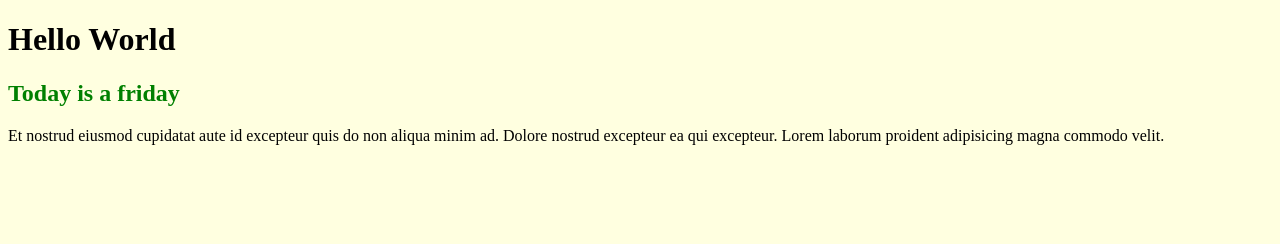
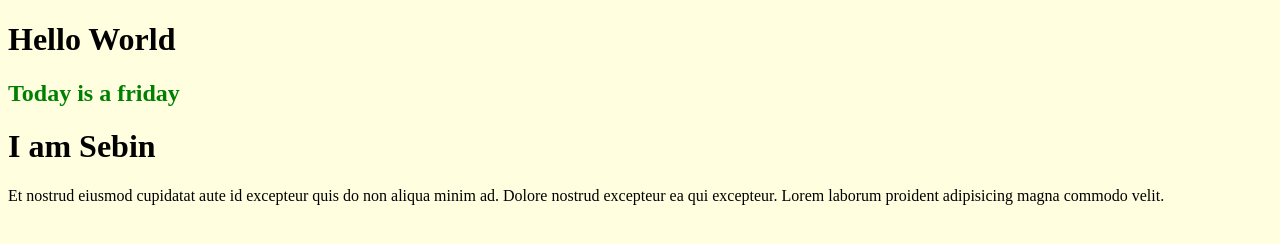
Before and after one commit to Mission-Ready/merge-conflict-demo, a plain HTML site: page index.html in a window 1280 px wide. Drawn offline with Linux system fonts and the light colour scheme.

Commit message:
add another h1

```diff
--- a/index.html
+++ b/index.html
@@ -11,6 +11,7 @@
 <body style="background-color: lightyellow">
   <h1>Hello World</h1>
   <h2 style="color: green;">Today is a friday</h2>
+  <h1>I am Sebin</h1>
   <p>Et nostrud eiusmod cupidatat aute id excepteur quis do non aliqua minim ad. Dolore nostrud excepteur ea qui
     excepteur. Lorem laborum proident adipisicing magna commodo velit.</p>
 </body>
```
